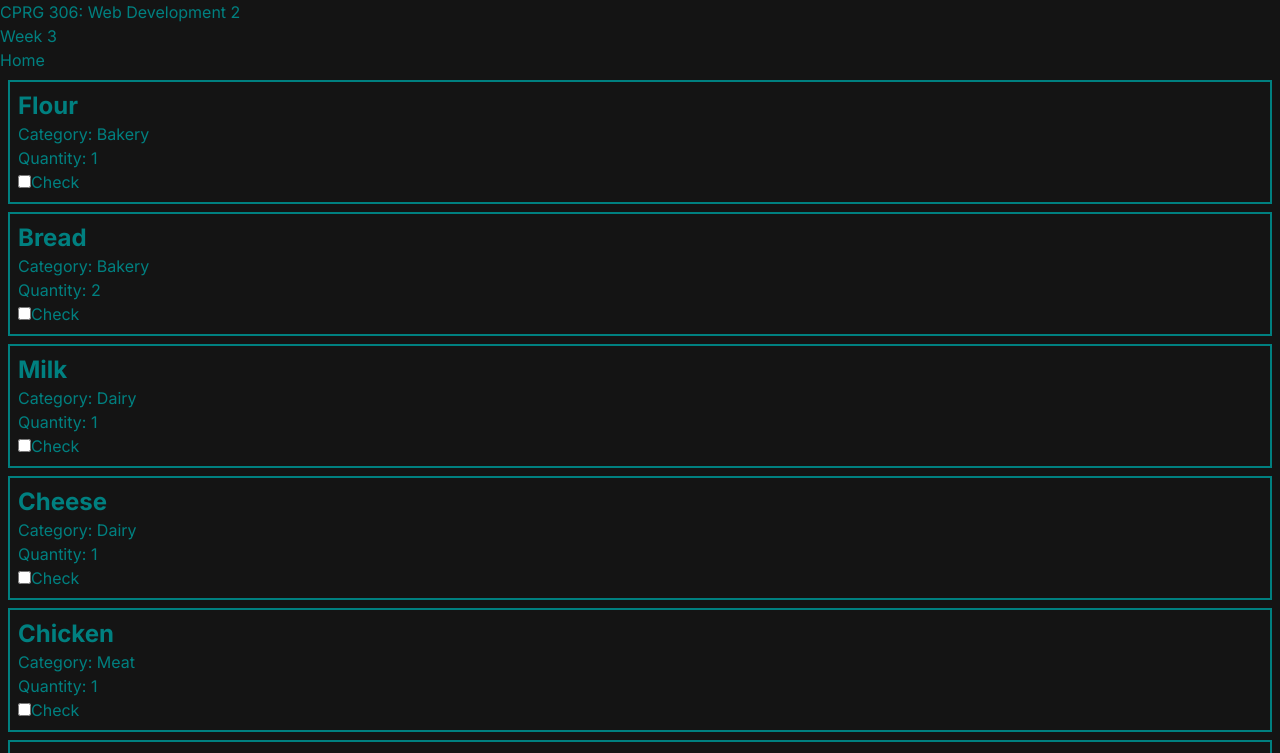
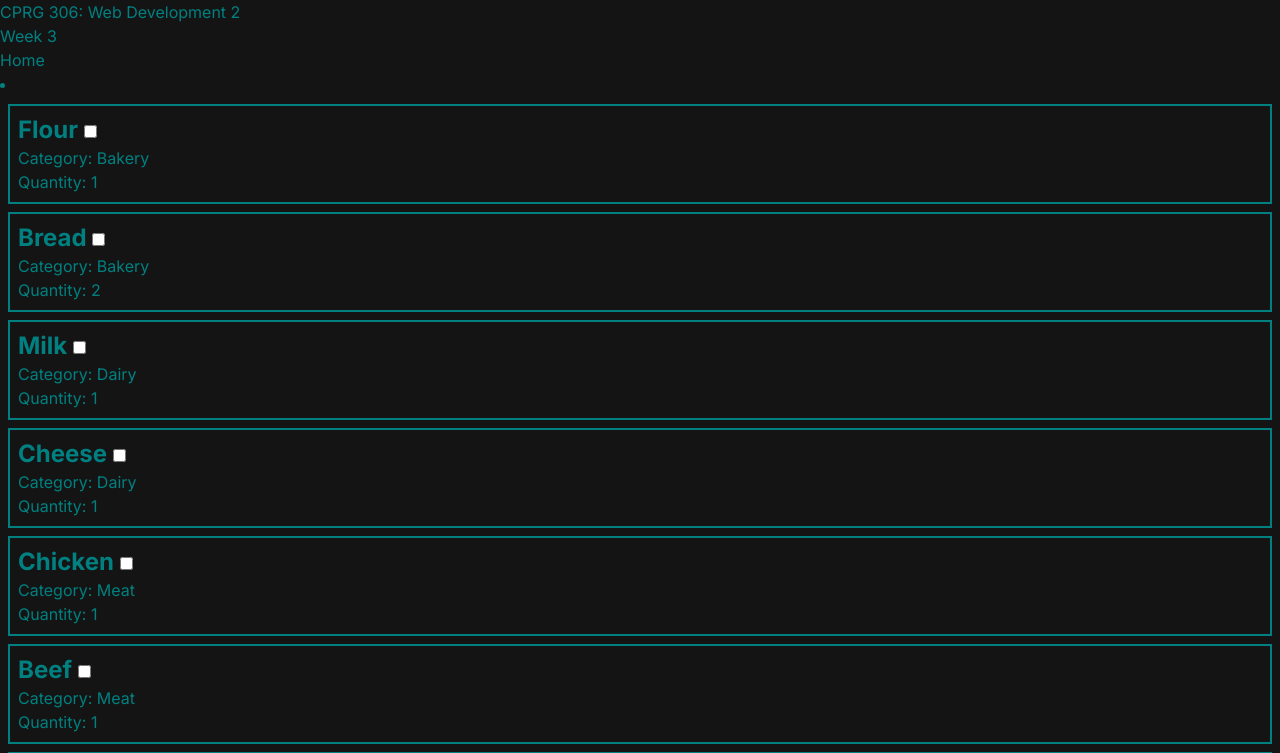
Before and after one commit to Ders-vm/cprg306-assignments, a Next.js app: page /week-3 in a window 1280 px wide. Shown: the top 753 px of the page. Built offline with nearby package versions, Linux system fonts and the light colour scheme.

Commit message:
Moved check box, removed check box text

```diff
--- a/app/week-3/item-list.js
+++ b/app/week-3/item-list.js
@@ -49,11 +49,11 @@ export default function ItemList() {
 
     return (
         <main>
-            <ul className="Text">
+            <li className="Text">
                 {items.map((item, index) => (
                     <Item key={index} name={item.name} quantity={item.quantity} category={item.category} />
                 ))}
-            </ul>
+            </li>
         </main>
     );
 }
--- a/app/week-3/item.js
+++ b/app/week-3/item.js
@@ -3,13 +3,12 @@ import React from 'react';
 export default function Item({ name, quantity, category }) {
     return (
         <section style={{ border: '2px solid teal' }} className="p-2 m-2">
-            <h1 className="text-2xl font-bold">{name}</h1>
+            <h1 className="text-2xl font-bold">
+                {name}&nbsp;
+                <input type="checkbox" id={`checkbox-${name}`} />
+            </h1>
             <p>Category: {category}</p>
             <p>Quantity: {quantity}</p>
-            <div>
-                <input type="checkbox" id={`checkbox-${name}`} />
-                <label htmlFor={`checkbox-${name}`}>Check</label>
-            </div>
         </section>
     );
 }
```
